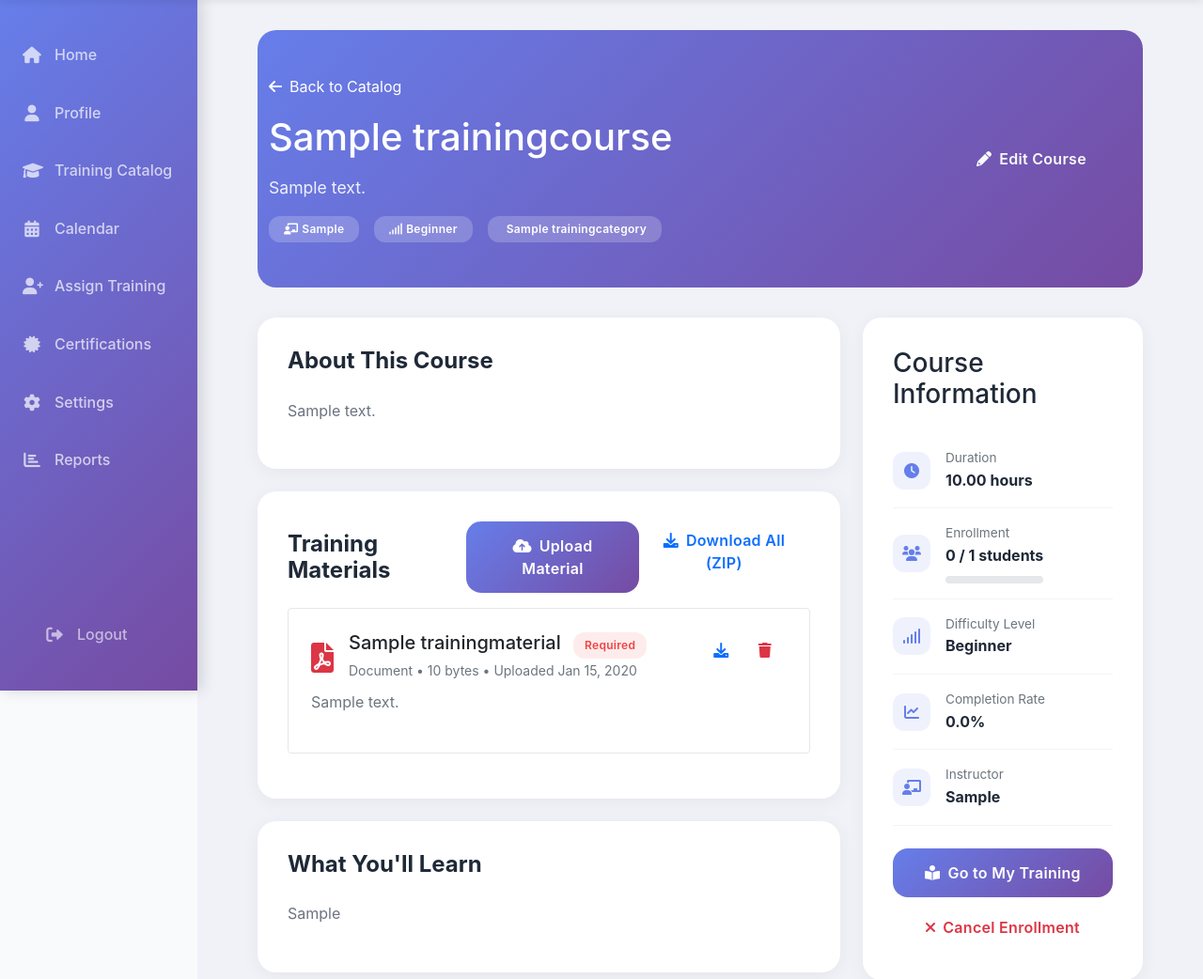
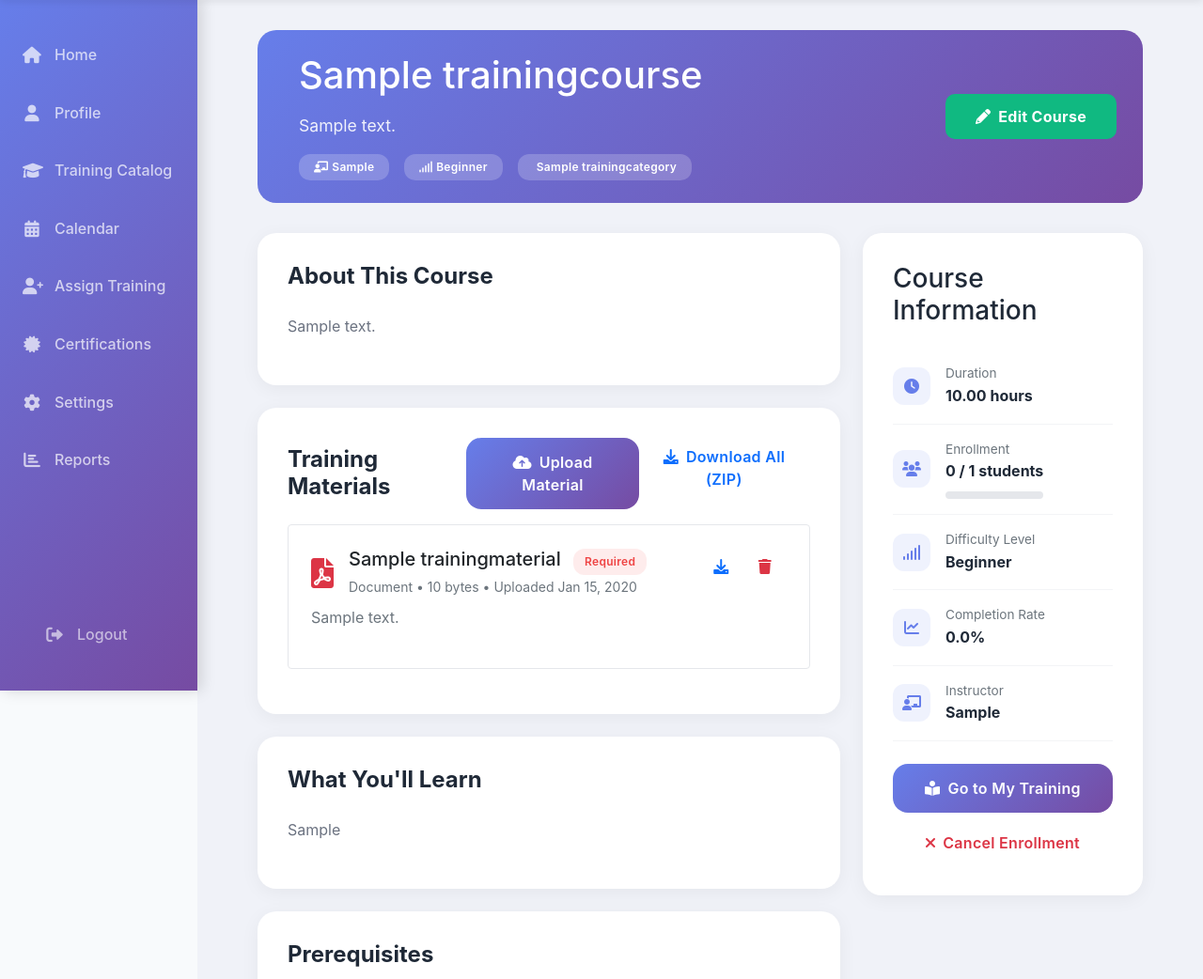
Before and after one commit to trixieann30/ProTrack, a Django app: page /dashboard/training/course/1/ in a window 1280 px wide. Shown: the part 65-1107 px from the top of the page at 94% size. Run offline with Django 5.2, Linux system fonts and the light colour scheme; a user stored in the database is signed in; tables that the repository leaves empty hold one stand-in row (values such as "Sample post"); grey boxes marked "Sample" are stand-in pictures; data that the repository does not hold is empty; some libraries are stand-ins or nearby versions.

Commit message:
Make Edit Course button green and adjust banner height

```diff
--- a/templates/dashboard/course_detail.html
+++ b/templates/dashboard/course_detail.html
@@ -8,7 +8,8 @@
 .course-header {
     background: var(--primary-gradient);
     color: white;
-    padding: 3rem 0;
+    padding: 1.5rem 0;
+    padding-left: 2rem;
     border-radius: var(--radius-xl);
     margin-bottom: 2rem;
 }
@@ -111,9 +112,6 @@
     <div class="container-fluid">
         <div class="row align-items-center">
             <div class="col-lg-8">
-                <a href="{% url 'dashboard:training_catalog' %}" class="text-white text-decoration-none mb-3 d-inline-block">
-                    <i class="fas fa-arrow-left me-2"></i>Back to Catalog
-                </a>
                 <h1 class="mb-3">{{ course.title }}</h1>
                 <p class="mb-3" style="font-size: 1.1rem; opacity: 0.9;">{{ course.description|truncatewords:30 }}</p>
                 <div class="d-flex gap-3 flex-wrap">
@@ -133,7 +131,9 @@
             <div class="col-lg-4 text-lg-end mt-4 mt-lg-0">
                 <div class="d-flex justify-content-end align-items-center">
                     {% if user.is_superuser %}
-                        <a href="{% url 'dashboard:edit_course' course.id %}" class="btn btn-outline-light me-3">
+                        <a href="{% url 'dashboard:edit_course' course.id %}"
+                        class="btn me-3"
+                        style="background-color: #10b981; color: white; font-weight: 700;">
                             <i class="fas fa-pencil-alt me-2"></i>Edit Course
                         </a>
                     {% endif %}
```
